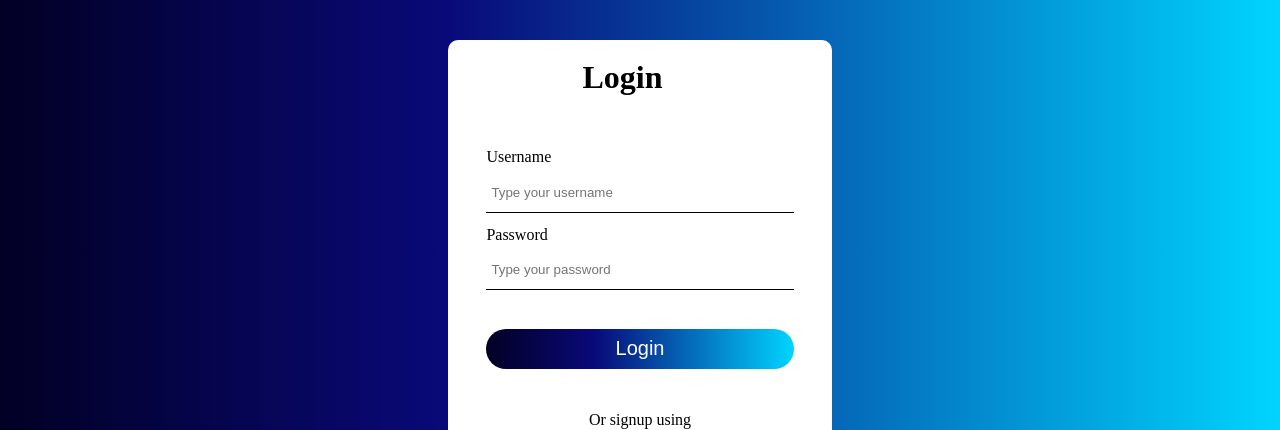
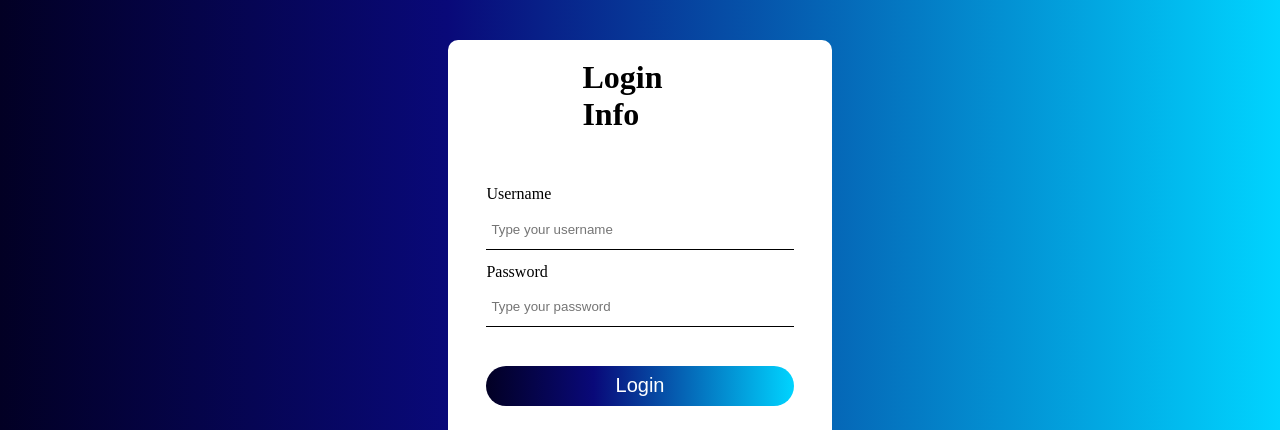
Before and after one commit to Sir-Manny/login-form, a plain HTML site: page index.html in a window 1280 px wide. Shown: the top 430 px of the page. Drawn offline with Linux system fonts and the light colour scheme.

Commit message:
Modified login header

```diff
--- a/index.html
+++ b/index.html
@@ -11,7 +11,7 @@
 <body>
     <div class="form-container">
         <div class="form-header">
-            <h1>Login</h1>
+            <h1>Login Info</h1>
         </div>
         <div class="main-form">
             <form action="#">
```
